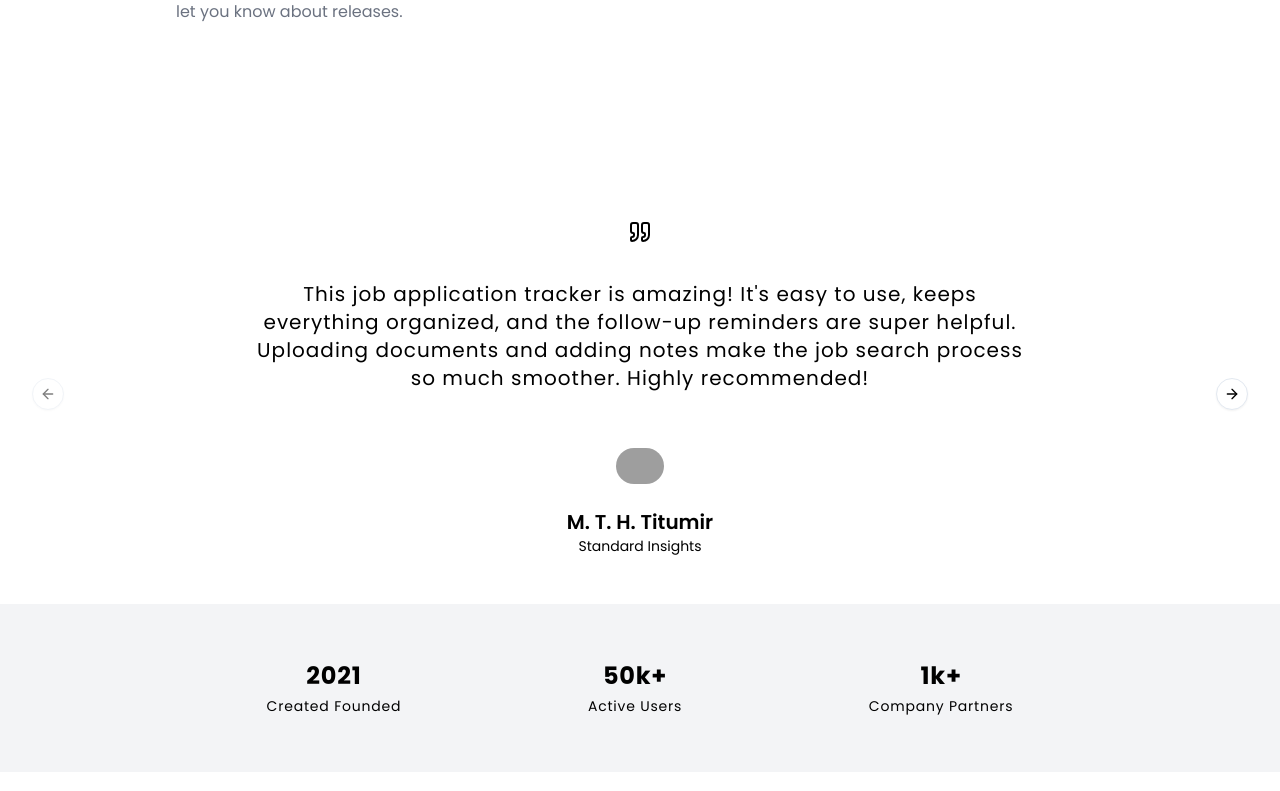
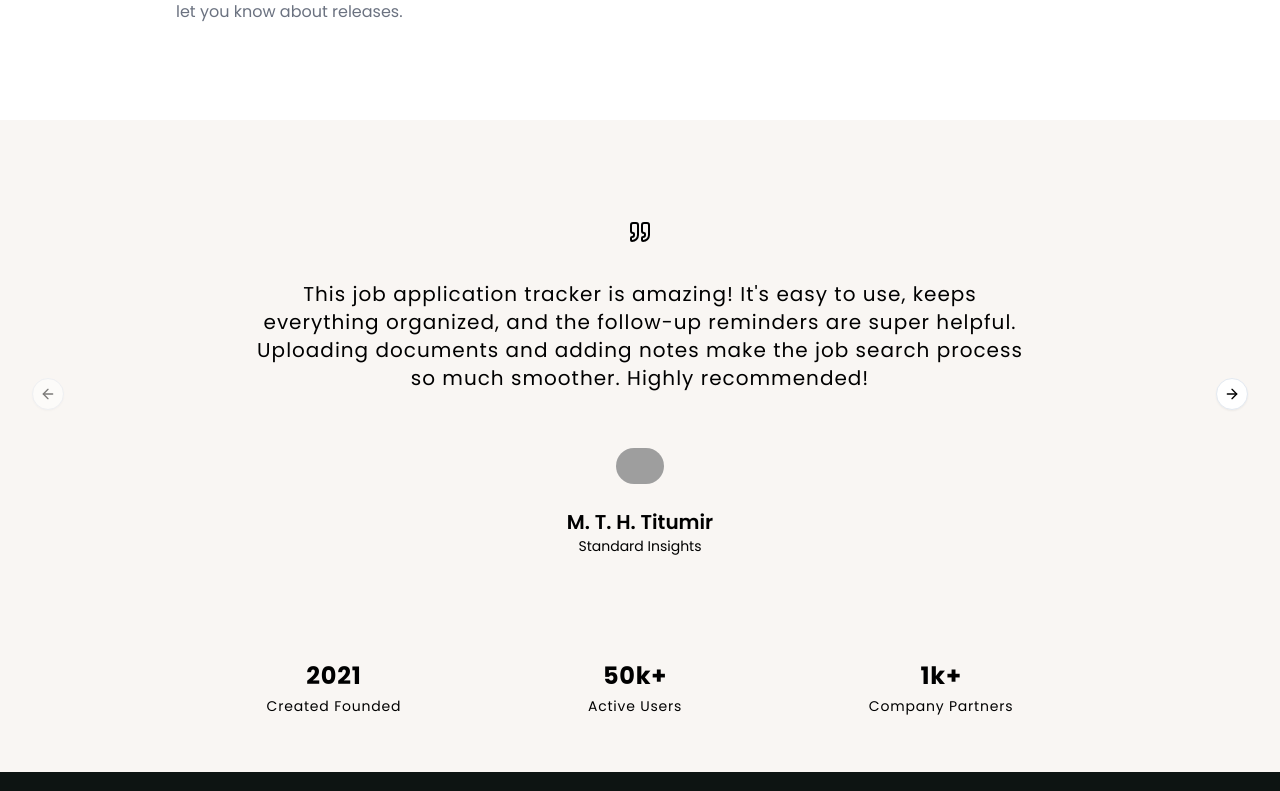
Before and after one commit to Career-Dock/career-dock-frontend, a Next.js app: page / in a window 1280 px wide. Shown: the part 5669-6460 px from the top of the page. Built offline with nearby package versions, Linux system fonts and the light colour scheme; grey boxes are pictures that could not be loaded.

Commit message:
feat: ui fixes

```diff
--- a/src/app/(mainLayout)/_components/landing/testimonial-carousel.tsx
+++ b/src/app/(mainLayout)/_components/landing/testimonial-carousel.tsx
@@ -32,7 +32,7 @@ const TestimonialCarousel = () => {
     },
   ];
   return (
-    <div className="py-24">
+    <div className="py-24 pb-0 bg-[#F9F6F3]">
       <MaxWidthWrapper>
         <Carousel className="w-full">
           <CarouselContent>
@@ -93,7 +93,7 @@ const StatsRow = () => {
     },
   ];
   return (
-    <div className="bg-gray-100 dark:bg-gray-900 mt-8 mb-4">
+    <div className="mt-8 ">
       <MaxWidthWrapper>
         <div className="flex justify-evenly py-14">
           {rows.map((row, index) => (
```
